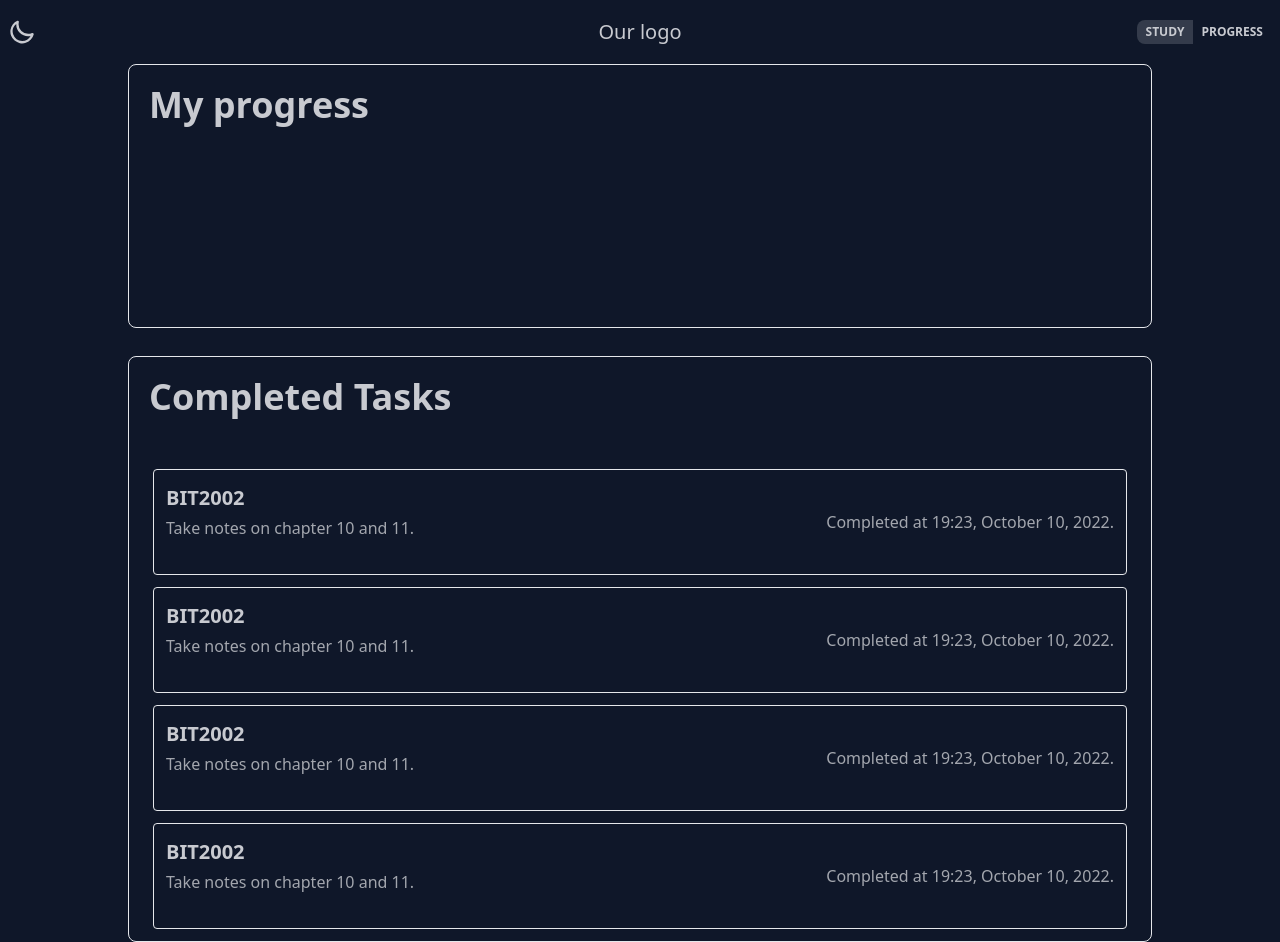
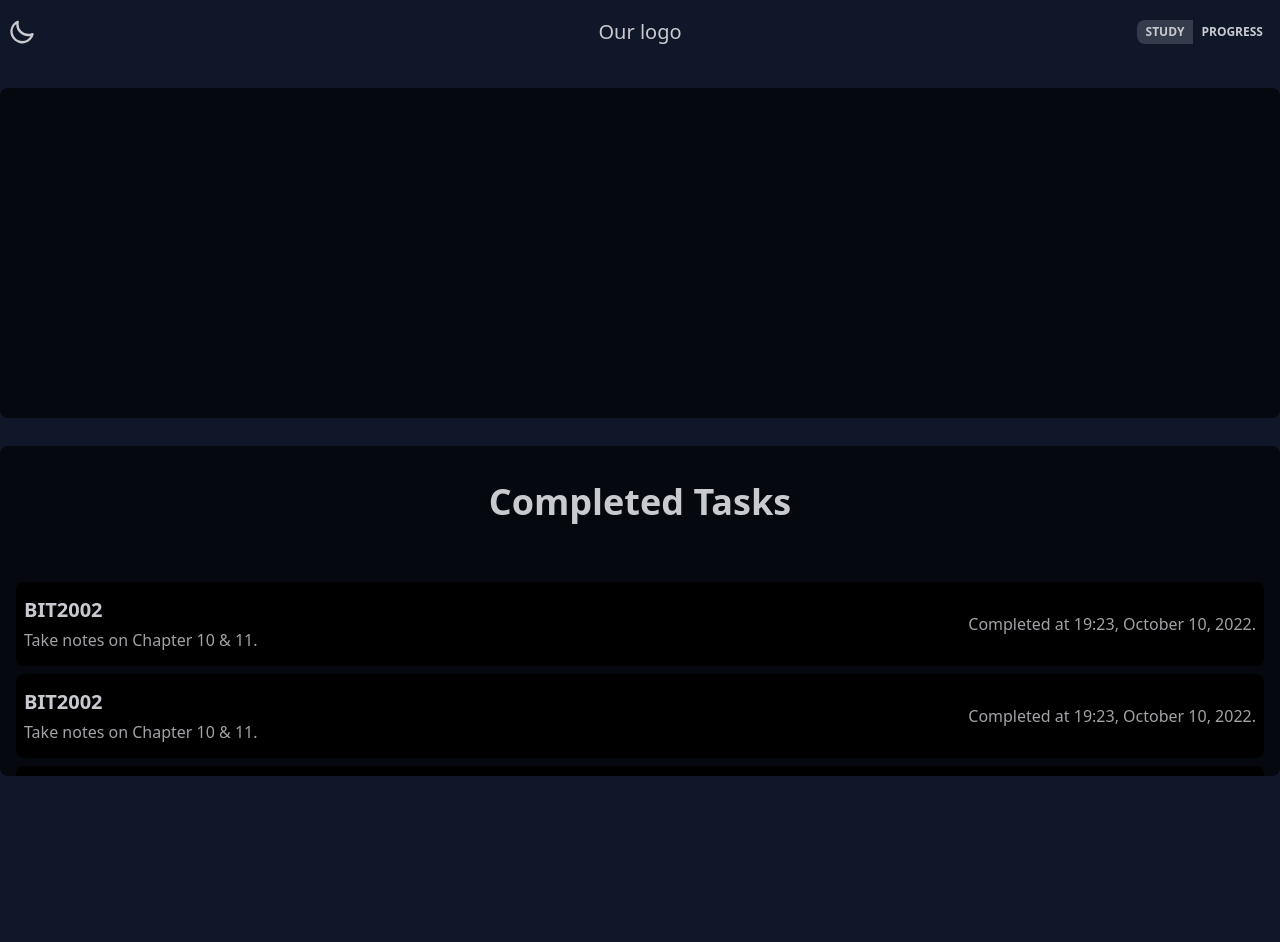
Before and after one commit to etretf/pomodoro-app, a React (Vite) app in the folder pomodoro-react/: page /progress in a window 1280 px wide. After the commit the page ends 800 px from the top, so only its background shows below. Built offline with nearby package versions, Linux system fonts and the light colour scheme.

Commit message:
chnaged up progress page styling

```diff
--- a/pomodoro-react/src/App.css
+++ b/pomodoro-react/src/App.css
@@ -26,7 +26,7 @@ body {
 }
 
 .full-w-component {
-    @apply rounded-lg col-span-2 p-4 bg-primary flex flex-col justify-center items-center bg-base-200;
+    @apply rounded-lg col-span-2 p-4 bg-primary flex flex-col justify-center items-center bg-base-200 overflow-y-auto;
 }
 
 .half-w-component {
@@ -38,7 +38,7 @@ body {
 }
 
 .task-item {
-    @apply flex  bg-base-300 items-center gap-4 w-full p-2 rounded-lg;
+    @apply flex  bg-base-300 items-center gap-4 w-full p-2 rounded-lg justify-between;
 }
 
 .task-item-1 {
--- a/pomodoro-react/src/components/Progress.jsx
+++ b/pomodoro-react/src/components/Progress.jsx
@@ -5,20 +5,20 @@ import { useLocation } from "react-router-dom";
 
 export default function Progress(props){
 
-    const numTasks = [0,1,2,3]
+    const numTasks = [0,1,2,3,4,5,6,7,8]
 
     console.log(props);
     return(
-        <div className="container grid gap-7">
+        <div className="grid-container container prose">
             {/* <h1>My progress</h1>
             <Link to="/">Home</Link>
             <button onClick={props.handleClick}>Click me now!</button> */}
-            <div className="border rounded-lg mx-auto max-w-full w-4/5 prose">
+            <div className="full-w-component">
                 <h1 className="p-5">My progress</h1>
-                <canvas id="myProgressChart" style={{width:'700'}}></canvas>
+                <canvas id="myProgressChart" style={{width:'700px'}}></canvas>
             </div>
 
-            <div className="border rounded-lg mx-auto max-w-full w-4/5 prose">
+            <div className="full-w-component to-do-component">
                 <h1 className="p-5">Completed Tasks</h1>
                 { numTasks.map((task, index) => <Task key={index}/>)}
             </div>
@@ -68,21 +68,14 @@ const myProgressChart = new Chart('myProgressChart', {
 
 function Task(){
     return(
-        <div className="flex border p-3 mb-3 mx-6 rounded max-w-full justify-between prose">
-            <div className="">
-                <h3 className="m-0">
-                    BIT2002
-                </h3>
-                <p>
-                    Take notes on chapter 10 and 11.
-                </p>
+        <div className="task-item">
+            <div className='prose task-item-1 '>
+                <h3 className="prose-h3 m-0">BIT2002</h3>
+                <p className="prose-small">Take notes on Chapter 10 & 11.</p>
             </div>
-            <div className="flex items-center">
-                <p>
-                    Completed at 19:23, October 10, 2022.
-                </p>
-            </div>
-
+            <p>
+                Completed at 19:23, October 10, 2022.
+            </p>
         </div>
     )
 }
```
